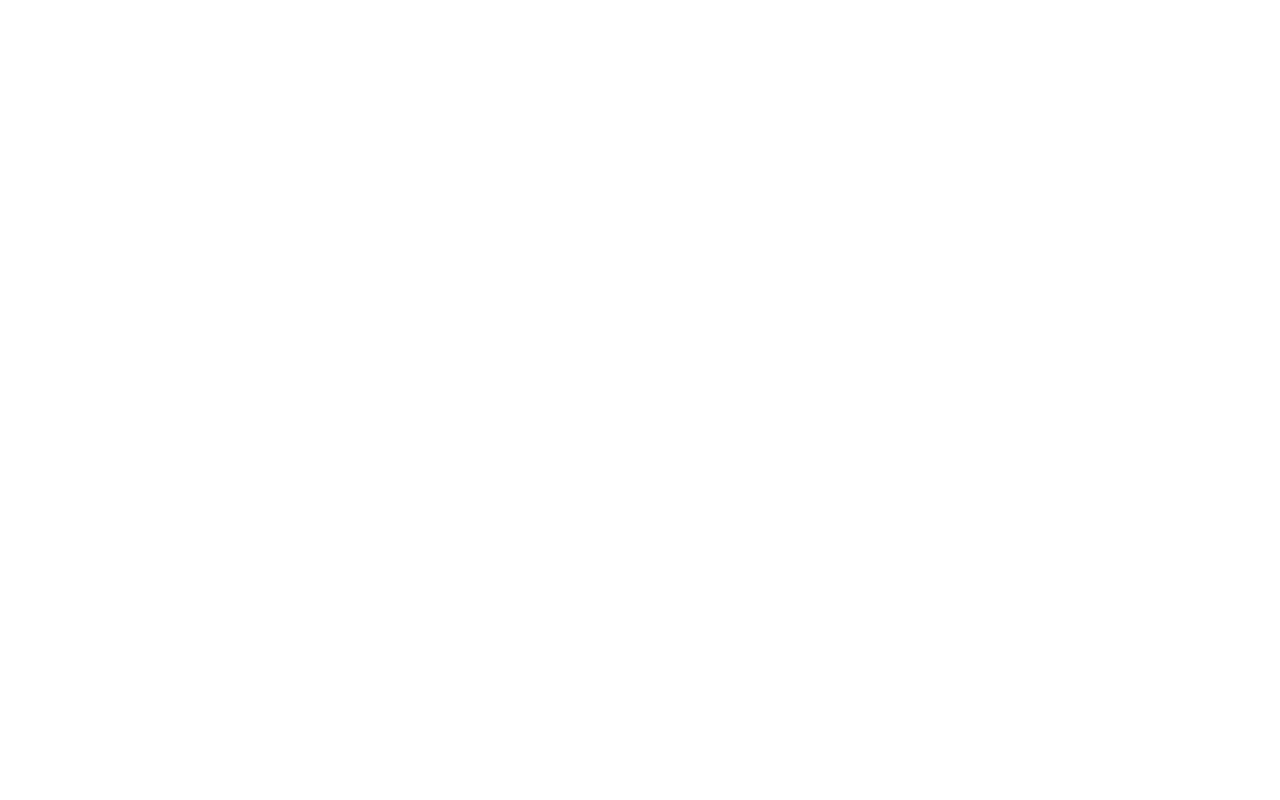
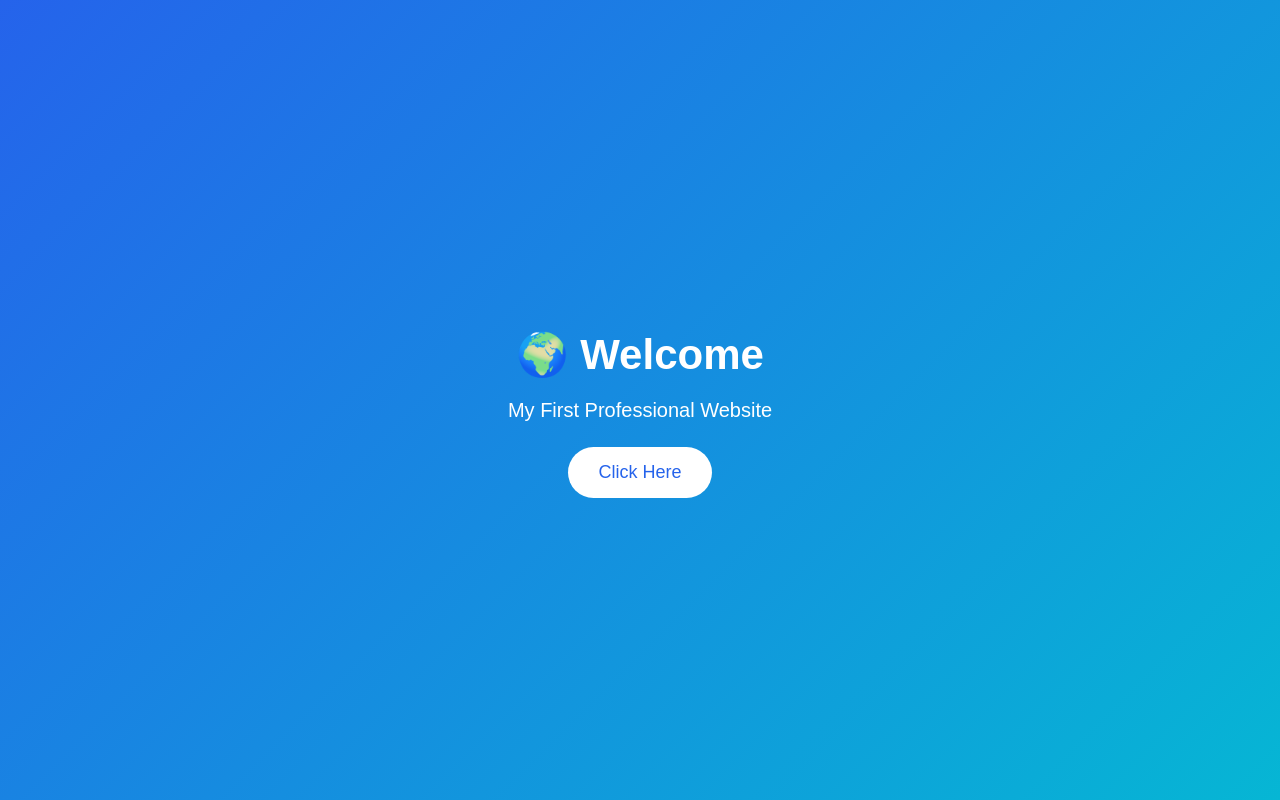
Before and after one commit to ibrahimkholil5697/my-first-website, a plain HTML site: page index.html in a window 1280 px wide. Drawn offline with Linux system fonts and the light colour scheme.

Commit message:
Update index.html

```diff
--- a/index.html
+++ b/index.html
@@ -3,25 +3,33 @@
 <head>
     <meta charset="UTF-8">
     <meta name="viewport" content="width=device-width, initial-scale=1.0">
-<title>My First rgb(255,255,255)
+    <title>My First Website</title>
+
+    <style>
         body{
             margin:0;
-    font-family:Arial,sans-serif;
+            font-family:Arial, sans-serif;
             background:linear-gradient(135deg,#2563eb,#06b6d4);
             color:white;
+            display:flex;
+            justify-content:center;
+            align-items:center;
+            height:100vh;
             text-align:center;
         }
 
         .container{
-    padding:80px 20px;
+            padding:30px;
         }
 
         h1{
-    font-size:40px;
+            font-size:42px;
+            margin-bottom:15px;
         }
 
         p{
             font-size:20px;
+            margin-bottom:25px;
         }
 
         button{
@@ -33,21 +41,29 @@
             color:#2563eb;
             cursor:pointer;
         }
+
+        button:hover{
+            background:#f1f5f9;
+        }
     </style>
+</head>
 
-</head>
 <body>
 
 <div class="container">
     <h1>🌍 Welcome</h1>
-
     <p>My First Professional Website</p>
 
-<button onclick="alert('Congratulations! Your website is working.')">
+    <button onclick="showMessage()">
         Click Here
     </button>
+</div>
 
-</div>
+<script>
+function showMessage(){
+    alert("🎉 Congratulations! Your website is working.");
+}
+</script>
 
 </body>
 </html>
```
Lines whose indentation alone changed are shown as unchanged.
